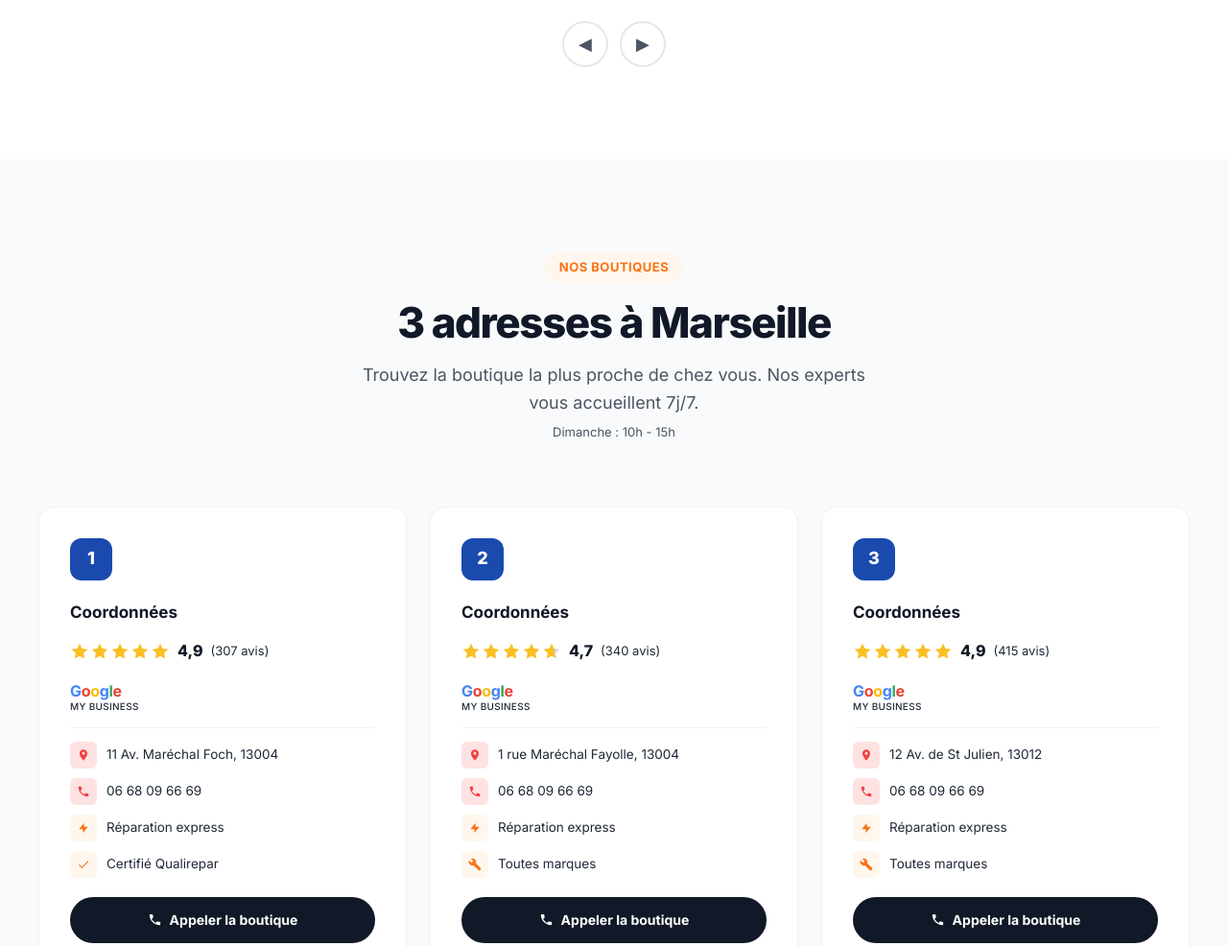
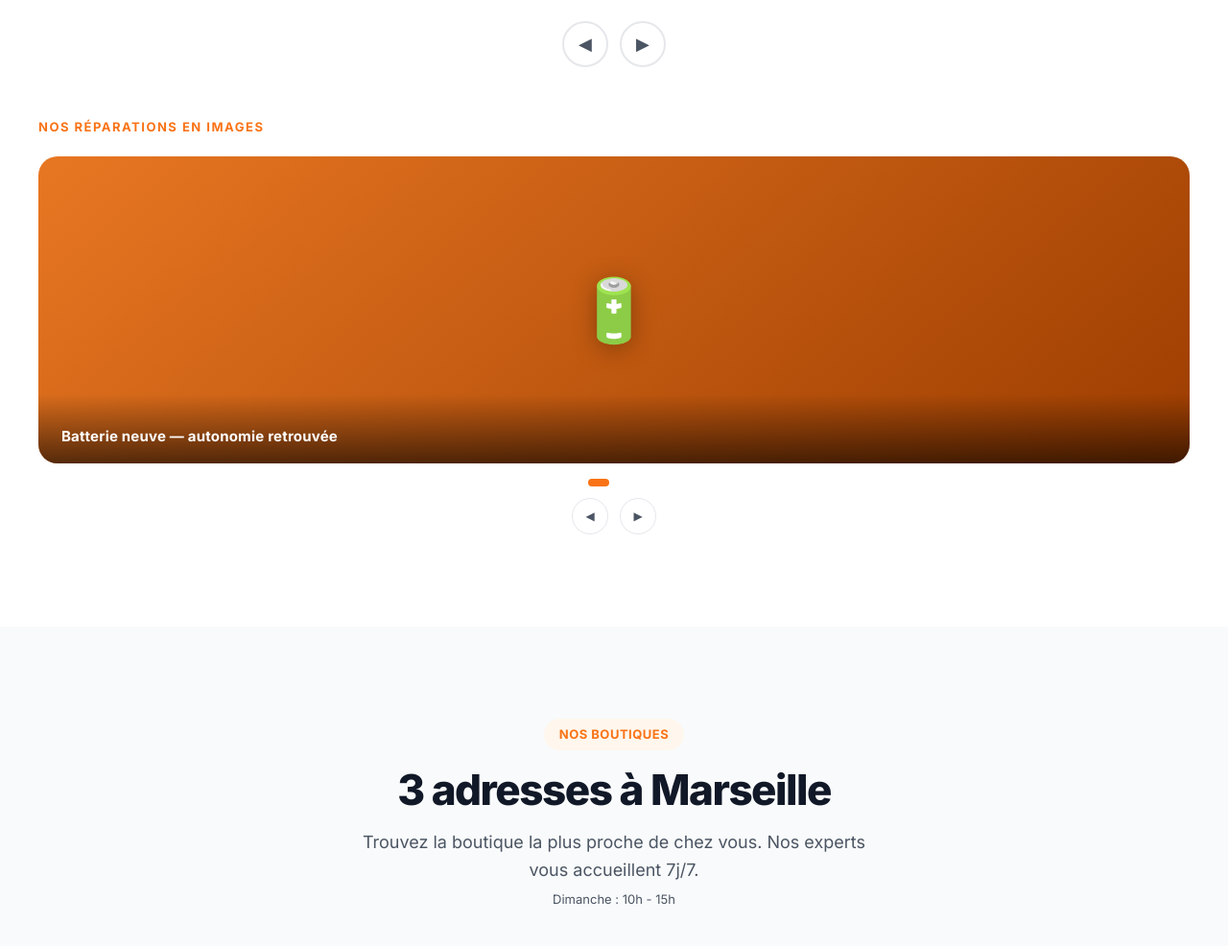
Before and after one commit to louiscmd/mistral-phone, a plain HTML site: page index.html in a window 1280 px wide. Shown: the part 3620-4606 px from the top of the page at 96% size. Drawn offline with Linux system fonts and the light colour scheme.

Commit message:
Fix OSM attribution + add photo carousel in Pourquoi nous choisir
- Clip OSM iframe to hide attribution bar (iframe 185px in 140px
  container with -22px margin-top keeps marker centered)
- Add second rotating carousel ("Nos réparations en images") below
  the existing why-cards carousel in the Pourquoi section with 5
  gradient placeholder slides, fade transition, dots, and nav arrows

Co-Authored-By: Claude Sonnet 4.6 <noreply@anthropic.com>

```diff
--- a/index.html
+++ b/index.html
@@ -730,7 +730,7 @@
     .store-gmb-google { font-weight: 700; font-size: 16px; line-height: 1; letter-spacing: -.3px; }
     .store-gmb-google .g1{color:#4285F4}.store-gmb-google .g2{color:#EA4335}.store-gmb-google .g3{color:#FBBC05}.store-gmb-google .g4{color:#4285F4}.store-gmb-google .g5{color:#34A853}.store-gmb-google .g6{color:#EA4335}
     .store-map-thumb { margin-top: 14px; border-radius: 12px; overflow: hidden; height: 140px; }
-    .store-map-thumb iframe { width: 100%; height: 100%; border: 0; display: block; pointer-events: none; }
+    .store-map-thumb iframe { width: 100%; height: 185px; border: 0; display: block; pointer-events: none; margin-top: -22px; }
     .store-gmb-sub { font-size: 10px; color: var(--gray-500); font-weight: 500; letter-spacing: .3px; }
     .store-gmb-icon { width: 36px; height: 36px; flex-shrink: 0; }
     .store-info { display: flex; flex-direction: column; gap: 10px; }
@@ -1188,6 +1188,22 @@
       .contact-form { padding: 24px; }
       .produits-categories { grid-template-columns: 1fr; }
     }
+
+    /* ── PHOTO CAROUSEL ── */
+    .photo-scene { position: relative; border-radius: 20px; overflow: hidden; background: var(--gray-100); margin: 20px 0 16px; height: 320px; }
+    .photo-wrapper { position: relative; width: 100%; height: 100%; }
+    .photo-slide { position: absolute; inset: 0; opacity: 0; transition: opacity .7s ease; }
+    .photo-slide.p-active { opacity: 1; z-index: 1; }
+    .photo-slide-bg { width: 100%; height: 100%; background-size: cover; background-position: center; display: flex; align-items: center; justify-content: center; flex-direction: column; gap: 16px; }
+    .photo-slide-icon { font-size: 64px; line-height: 1; filter: drop-shadow(0 4px 12px rgba(0,0,0,.3)); }
+    .photo-caption { position: absolute; bottom: 0; left: 0; right: 0; background: linear-gradient(transparent, rgba(0,0,0,.6)); color: white; padding: 32px 24px 16px; font-size: 15px; font-weight: 700; letter-spacing: .2px; }
+    .photo-dots { display: flex; justify-content: center; gap: 8px; margin-top: 14px; }
+    .photo-dot { height: 8px; width: 8px; border-radius: 4px; background: var(--gray-300); cursor: pointer; transition: all .25s; }
+    .photo-dot.p-active { background: var(--orange); width: 22px; }
+    .photo-nav { display: flex; justify-content: center; gap: 12px; margin-top: 12px; }
+    .photo-nav-btn { width: 38px; height: 38px; border-radius: 50%; border: 1.5px solid var(--gray-200); background: white; cursor: pointer; font-size: 12px; color: var(--gray-600); transition: all .2s; }
+    .photo-nav-btn:hover { border-color: var(--orange); color: var(--orange); background: var(--orange-xlight); }
+    .photo-section-label { font-size: 13px; font-weight: 700; text-transform: uppercase; letter-spacing: 1.5px; color: var(--orange); margin-top: 52px; margin-bottom: 4px; }
   </style>
 </head>
 <body>
@@ -1521,6 +1537,16 @@
       <button class="why-nav-btn" onclick="prevCard()" aria-label="Précédent">&#9664;</button>
       <button class="why-nav-btn" onclick="nextCard()" aria-label="Suivant">&#9654;</button>
     </div>
+
+    <div class="photo-section-label reveal">Nos réparations en images</div>
+    <div class="photo-scene reveal">
+      <div class="photo-wrapper" id="photoWrapper"></div>
+    </div>
+    <div class="photo-dots" id="photoDots"></div>
+    <div class="photo-nav">
+      <button class="photo-nav-btn" onclick="prevPhoto()" aria-label="Précédent">&#9664;</button>
+      <button class="photo-nav-btn" onclick="nextPhoto()" aria-label="Suivant">&#9654;</button>
+    </div>
   </div>
 </section>
 
@@ -2224,6 +2250,49 @@ function resetAutoPlay() {
 buildWhyCards();
 resetAutoPlay();
 
+// ─── PHOTO CAROUSEL ───
+const photoSlides = [
+  { bg: 'linear-gradient(140deg,#1B4AAF 0%,#0d2d6e 100%)', icon: '📱', caption: 'Remplacement écran — résultat comme neuf' },
+  { bg: 'linear-gradient(140deg,#E87722 0%,#9c3d00 100%)', icon: '🔋', caption: 'Batterie neuve — autonomie retrouvée' },
+  { bg: 'linear-gradient(140deg,#1a3a6e 0%,#E87722 100%)', icon: '🏪', caption: 'Boutique Maréchal Foch — 13004 Marseille' },
+  { bg: 'linear-gradient(140deg,#15432e 0%,#2d6a4f 100%)', icon: '🔧', caption: 'Techniciens certifiés Qualirepar' },
+  { bg: 'linear-gradient(140deg,#4a1a6e 0%,#7c3aed 100%)', icon: '⭐', caption: 'Plus de 1 000 clients satisfaits' },
+];
+
+let currentPhoto = 0;
+let photoTimer;
+
+function buildPhotoCarousel() {
+  const wrapper = document.getElementById('photoWrapper');
+  const dots    = document.getElementById('photoDots');
+  wrapper.innerHTML = photoSlides.map((s, i) => `
+    <div class="photo-slide${i===0?' p-active':''}" id="photo-slide-${i}">
+      <div class="photo-slide-bg" style="background:${s.bg}">
+        <div class="photo-slide-icon">${s.icon}</div>
+      </div>
+      <div class="photo-caption">${s.caption}</div>
+    </div>`).join('');
+  dots.innerHTML = photoSlides.map((_, i) => `
+    <div class="photo-dot${i===0?' p-active':''}" onclick="goPhoto(${i})"></div>`).join('');
+}
+
+function goPhoto(n) {
+  currentPhoto = (n + photoSlides.length) % photoSlides.length;
+  document.querySelectorAll('.photo-slide').forEach((s,i) => s.classList.toggle('p-active', i===currentPhoto));
+  document.querySelectorAll('.photo-dot').forEach((d,i) => d.classList.toggle('p-active', i===currentPhoto));
+  resetPhotoPlay();
+}
+function nextPhoto() { goPhoto(currentPhoto + 1); }
+function prevPhoto() { goPhoto(currentPhoto - 1); }
+function resetPhotoPlay() {
+  clearInterval(photoTimer);
+  photoTimer = setInterval(nextPhoto, 5000);
+}
+buildPhotoCarousel();
+resetPhotoPlay();
+
+
+
 // ─── NAVBAR SCROLL ───
 const navbar = document.getElementById('navbar');
 const backTop = document.getElementById('backTop');
```
